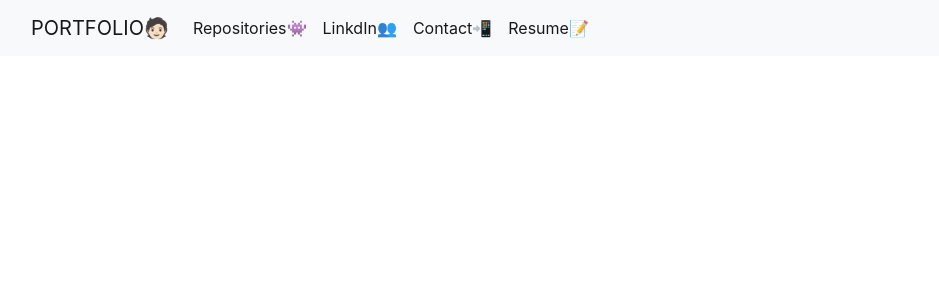
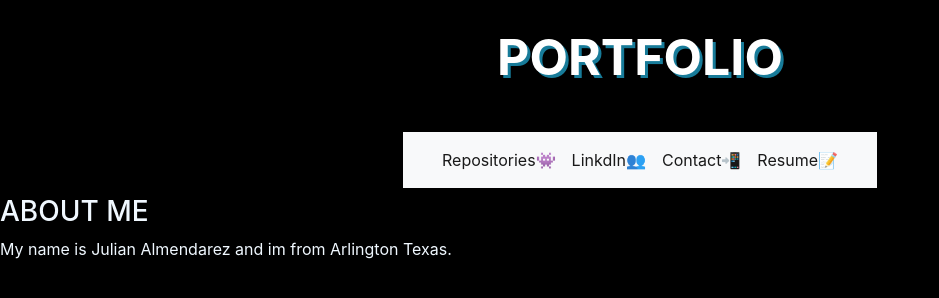
Before and after one commit to stbxzr/prototype1, a plain HTML site: page index.html in a window 1280 px wide. Shown: the whole page, without its empty margins (0-939 px from the left). Drawn offline with nearby package versions, Linux system fonts and the light colour scheme.

Commit message:
styles update

```diff
--- a/index.html
+++ b/index.html
@@ -10,9 +10,9 @@
   </head>
 
   <body>
+    <header id= "headerStyle1">PORTFOLIO</header>
      <nav class="navbar navbar-expand-lg navbar-light bg-light">
       <div class="container-fluid">
-        <a class="navbar-brand" href="#">PORTFOLIO🧑🏻‍</a>
         <button class="navbar-toggler" type="button" data-bs-toggle="collapse" data-bs-target="#navbarNav" aria-controls="navbarNav" aria-expanded="false" aria-label="Toggle navigation">
           <span class="navbar-toggler-icon"></span>
         </button>
@@ -35,5 +35,12 @@
       </div>
     </nav>
 
+    <section class= "AboutMe">
+      <h3>ABOUT ME</h3>
+      <p>My name is Julian Almendarez and im from Arlington Texas.</p>
+      </section>
+
+
+
     </body>
 </html>
--- a/styles.css
+++ b/styles.css
@@ -1,7 +1,38 @@
 body {
-  background-color: rgb(255, 255, 255);
+  background-color: rgb(0, 0, 0);
+
+}
+
+#headerStyle1{
+color: rgb(255, 255, 255);
+text-align: center;
+font-size: 50px;
+font-weight: bolder;
+text-shadow: 3px 3px rgb(23, 123, 153);
+margin-top: 20px;
+
 }
 
 .contact-section {
   text-align: center;
+  color: aliceblue;
+
 }
+
+.navbar,
+.navbar-expand-lg,
+.navbar-light,
+.bg-light{
+  font-size: auto;
+  float: none;
+  position: absolute;
+  top: 20%;
+  left: 50%;
+  transform: translate(-50%, -50%);
+
+}
+
+.AboutMe{
+  margin-top: 100px;
+  color: aliceblue;
+}
```
Also changed, not shown: 1 other file.
